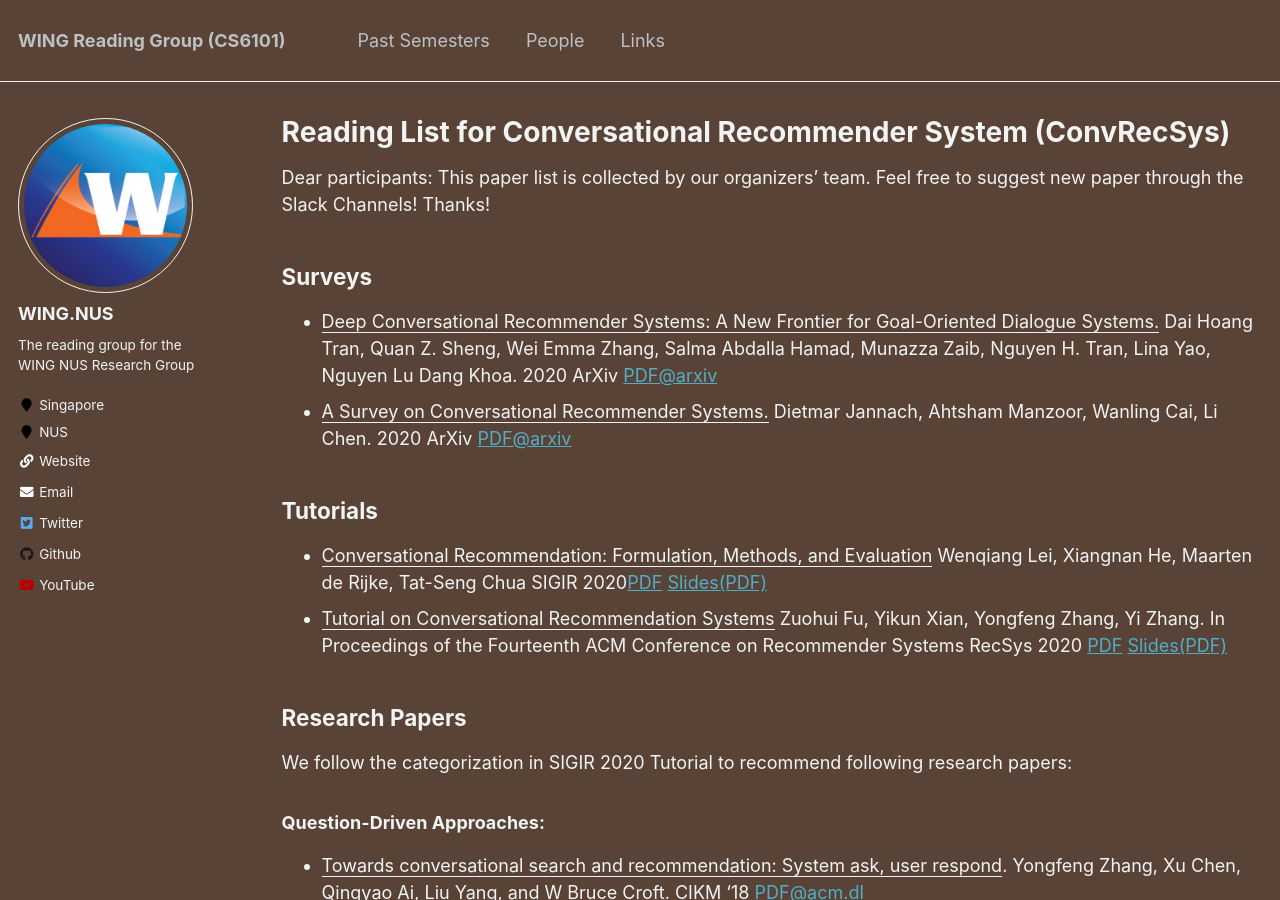
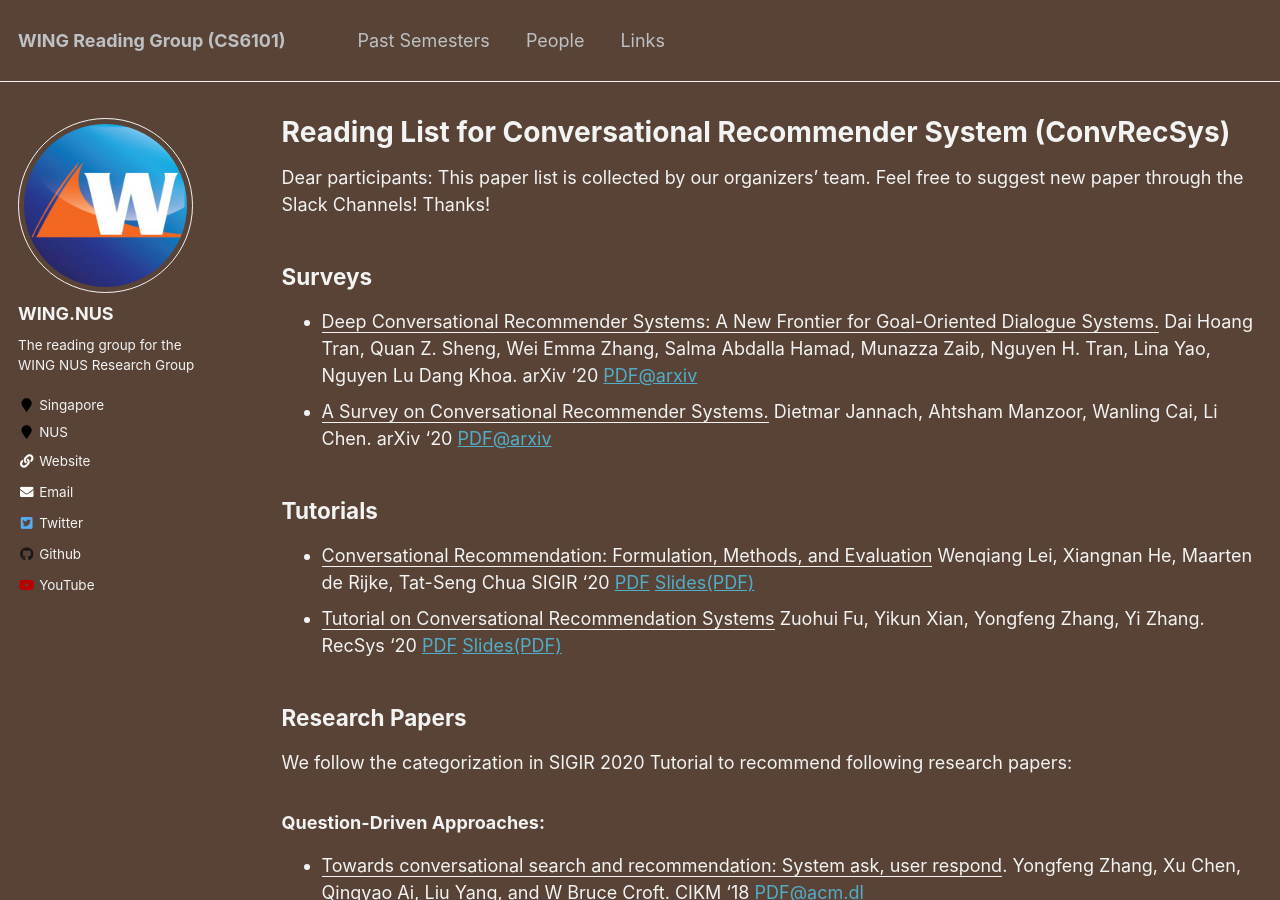
Before and after one commit to WING-NUS/cs6101, a Jekyll site: the page built from _pages/paper-ConvRecSys.md, in a window 1280 px wide and 900 px high. Built offline with Jekyll 4.4.1, drawn with Linux system fonts in a browser that asks for light colours.

Commit message:
formatfixing

```diff
--- a/_pages/paper-ConvRecSys.md
+++ b/_pages/paper-ConvRecSys.md
@@ -13,15 +13,15 @@ Dear participants: This paper list is collected by our organizers' team. Feel fr
 
 ## Surveys
 
-- <u>Deep Conversational Recommender Systems: A New Frontier for Goal-Oriented Dialogue Systems.</u> Dai Hoang Tran, Quan Z. Sheng, Wei Emma Zhang, Salma Abdalla Hamad, Munazza Zaib, Nguyen H. Tran, Lina Yao, Nguyen Lu Dang Khoa. 2020 ArXiv [PDF@arxiv](https://arxiv.org/abs/2004.13245)
-- <u>A Survey on Conversational Recommender Systems.</u> Dietmar Jannach, Ahtsham Manzoor, Wanling Cai, Li Chen. 2020 ArXiv [PDF@arxiv](https://arxiv.org/abs/2004.00646)
+- <u>Deep Conversational Recommender Systems: A New Frontier for Goal-Oriented Dialogue Systems.</u> Dai Hoang Tran, Quan Z. Sheng, Wei Emma Zhang, Salma Abdalla Hamad, Munazza Zaib, Nguyen H. Tran, Lina Yao, Nguyen Lu Dang Khoa.  arXiv '20 [PDF@arxiv](https://arxiv.org/abs/2004.13245)
+- <u>A Survey on Conversational Recommender Systems.</u> Dietmar Jannach, Ahtsham Manzoor, Wanling Cai, Li Chen. arXiv '20 [PDF@arxiv](https://arxiv.org/abs/2004.00646)
 
 
 
 ## Tutorials
 
-- <u>Conversational Recommendation: Formulation, Methods, and Evaluation</u> Wenqiang Lei, Xiangnan He, Maarten de Rijke, Tat-Seng Chua SIGIR 2020[PDF](http://staff.ustc.edu.cn/~hexn/papers/sigir20-tutorial.pdf) [Slides(PDF)](http://staff.ustc.edu.cn/~hexn/slides/sigir20-tutorial-CRS-slides.pdf)
-- <u>Tutorial on Conversational Recommendation Systems</u> Zuohui Fu, Yikun Xian, Yongfeng Zhang, Yi Zhang. In Proceedings of the Fourteenth ACM Conference on Recommender Systems RecSys 2020 [PDF](http://yongfeng.me/attach/fu-recsys2020.pdf) [Slides(PDF)](https://drive.google.com/file/d/14Fvxi--sX-52ZOZLySityXnTdsfWHWRe/view)
+- <u>Conversational Recommendation: Formulation, Methods, and Evaluation</u> Wenqiang Lei, Xiangnan He, Maarten de Rijke, Tat-Seng Chua SIGIR '20 [PDF](http://staff.ustc.edu.cn/~hexn/papers/sigir20-tutorial.pdf) [Slides(PDF)](http://staff.ustc.edu.cn/~hexn/slides/sigir20-tutorial-CRS-slides.pdf)
+- <u>Tutorial on Conversational Recommendation Systems</u> Zuohui Fu, Yikun Xian, Yongfeng Zhang, Yi Zhang.  RecSys '20 [PDF](http://yongfeng.me/attach/fu-recsys2020.pdf) [Slides(PDF)](https://drive.google.com/file/d/14Fvxi--sX-52ZOZLySityXnTdsfWHWRe/view)
 
 
 
```
